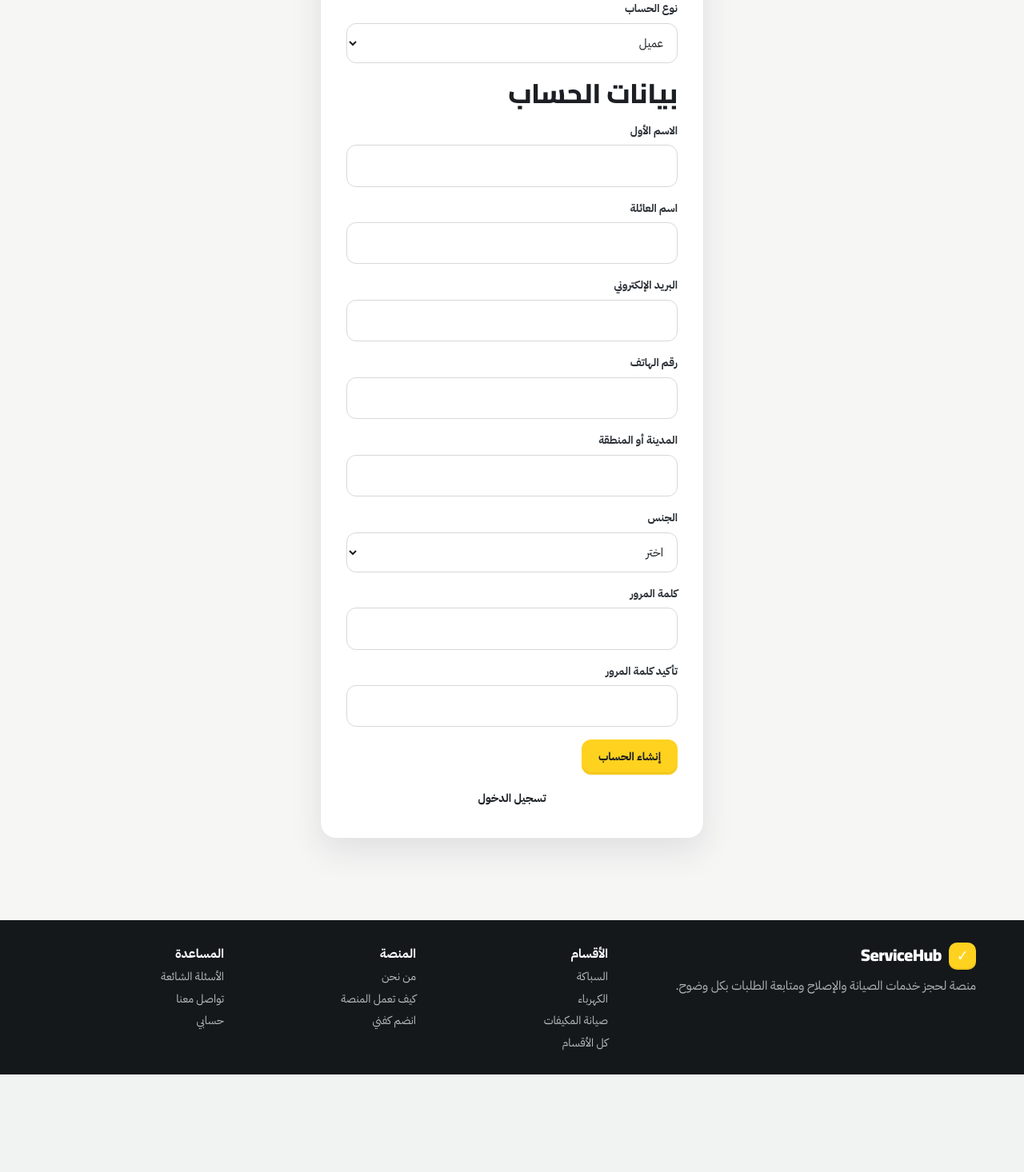
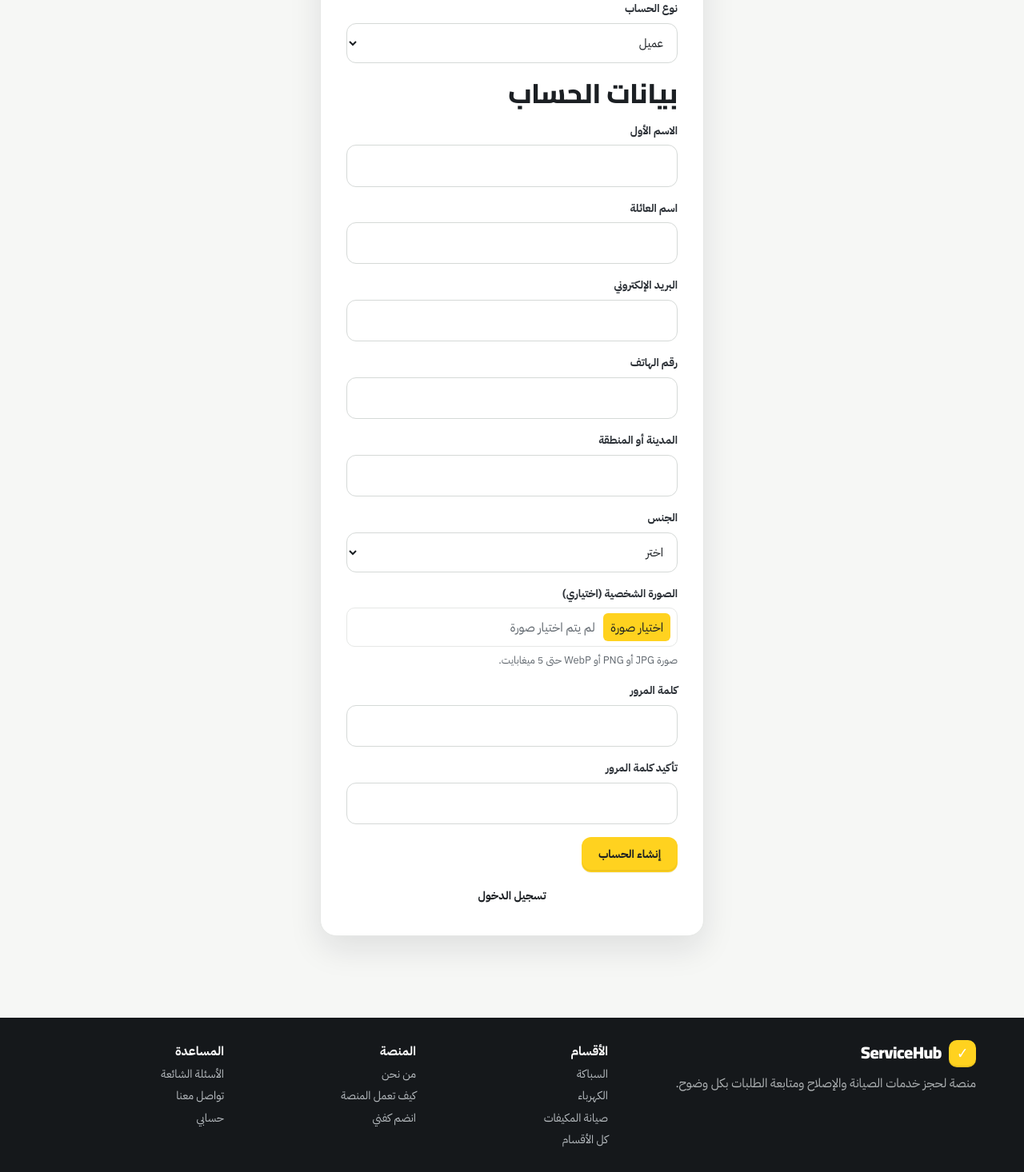
Before and after one commit to Leen-Alkhateeb/ServiceHub, a Laravel app: page /register in a window 1280 px wide. Shown: the part 277-1743 px from the top of the page at 80% size. Before the commit the page ends 1621 px from the top, so only its background shows below. Run offline with Laravel 12, Linux system fonts and the light colour scheme; data comes from the database, SQL or seed files in the repository; some libraries are stand-ins or nearby versions.

Commit message:
Fix the profile pic in register

```diff
--- a/app/Http/Controllers/Auth/RegisterController.php
+++ b/app/Http/Controllers/Auth/RegisterController.php
@@ -71,6 +71,7 @@ class RegisterController extends Controller
             'phone' => ['required', 'string', 'max:32'],
             'location' => ['required', 'string', 'max:255'],
             'gender' => ['required', 'in:male,female'],
+            'profile_image' => ['nullable', 'image', 'mimes:jpeg,jpg,png,webp', 'max:5120', 'dimensions:max_width=5000,max_height=5000'],
             'password' => ['bail', 'required', 'string', new StrongPassword, 'confirmed'],
             'account_type' => ['sometimes', 'required', 'in:customer,vendor'],
             'work_type' => ['exclude_unless:account_type,vendor', 'required', 'string', 'max:255'],
@@ -94,8 +95,9 @@ class RegisterController extends Controller
             throw ValidationException::withMessages(['work_permit' => 'تعذر حفظ تصريح العمل. حاول مرة أخرى.']);
         }
 
+        $profileImage = null;
         try {
-            return DB::transaction(function () use ($data, $isVendor, $permit) {
+            return DB::transaction(function () use ($data, $isVendor, $permit, &$profileImage) {
                 $user = User::forceCreate([
                     'first_name' => $data['first_name'],
                     'last_name' => $data['last_name'],
@@ -107,6 +109,13 @@ class RegisterController extends Controller
                     'role' => $isVendor ? 'vendor' : 'customer',
                     'status' => 'active',
                 ]);
+                if (isset($data['profile_image'])) {
+                    $profileImage = $data['profile_image']->store('profile-photos/'.$user->id, 'local');
+                    if (! $profileImage) {
+                        throw ValidationException::withMessages(['profile_image' => 'تعذر حفظ الصورة الشخصية. حاول مرة أخرى.']);
+                    }
+                    $user->update(['profile_image' => $profileImage]);
+                }
                 if ($isVendor) {
                     $user->vendorProfile()->create([
                         'work_type' => $data['work_type'],
@@ -124,6 +133,9 @@ class RegisterController extends Controller
         } catch (Throwable $exception) {
             if ($permit) {
                 Storage::disk('local')->delete($permit);
+            }
+            if ($profileImage) {
+                Storage::disk('local')->delete($profileImage);
             }
             if ($exception instanceof UniqueConstraintViolationException) {
                 throw ValidationException::withMessages(['email' => 'البريد الإلكتروني مستخدم بالفعل.']);
--- a/resources/views/auth/register.blade.php
+++ b/resources/views/auth/register.blade.php
@@ -38,6 +38,13 @@
                     </select>
                 </div>
                 <div class="field">
+                    <label for="register-profile-image">الصورة الشخصية (اختياري)</label>
+                    <x-file-picker>
+                        <input id="register-profile-image" name="profile_image" type="file" accept="image/jpeg,image/png,image/webp" aria-describedby="register-profile-image-help">
+                    </x-file-picker>
+                    <small id="register-profile-image-help" class="muted">صورة JPG أو PNG أو WebP حتى 5 ميغابايت.</small>
+                </div>
+                <div class="field">
                     <label for="password">كلمة المرور</label>
                     <input id="password" name="password" type="password" autocomplete="new-password" minlength="8" maxlength="72" aria-describedby="password-requirements" data-registration-password required>
                     <div class="password-requirements" id="password-requirements" hidden>
```
Also changed, not shown: tests/Feature/UiAuthenticationTest.php (+26 -0 lines), tests/Feature/VendorWorkspaceTest.php (+3 -0 lines).
